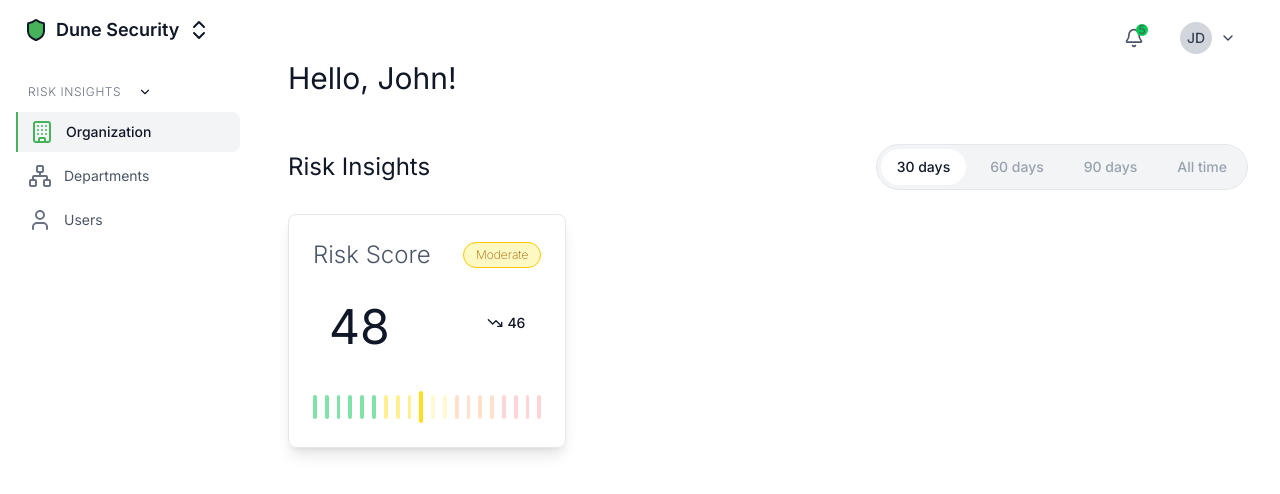
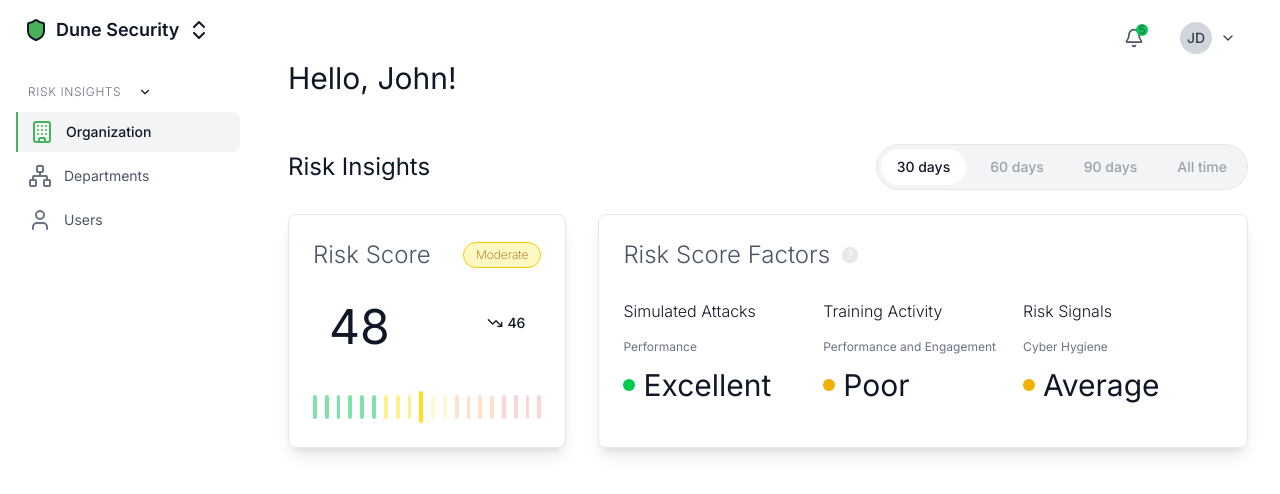
Before and after one commit to dlevenson44/dune-dashboard, a Next.js app: page / in a window 1280 px wide. Shown: the top 494 px of the page. Built offline with nearby package versions, Linux system fonts and the light colour scheme.

Commit message:
setup risk score factors card

```diff
--- a/features/dashboard/components/Dashboard.tsx
+++ b/features/dashboard/components/Dashboard.tsx
@@ -10,7 +10,7 @@ import Sidebar from '~/shared/components/Sidebar/Sidebar';
 import SwitchFilter from '~/shared/components/Filters/SwitchFilter';
 import {
   mockRiskScoreData,
-  // mockRiskScoreFactors,
+  mockRiskScoreFactors,
   // mockTimeSeriesData,
   // mockOrganizationStats,
   // mockSimulatedAttacks,
@@ -48,9 +48,9 @@ const Dashboard = () => {
             </div>
 
           {/* Top Row Cards */}
-          <div className="grid grid-cols-[30%_70%] lg:grid-cols-[30%_70%] gap-8 mb-6 mr-8">
+          <div className="grid grid-cols-1 lg:grid-cols-[30%_70%] gap-8 mb-6 mr-8">
             <RiskScore data={mockRiskScoreData} />
-            {/* <RiskScoreFactors factors={mockRiskScoreFactors} /> */}
+            <RiskScoreFactors factors={mockRiskScoreFactors} />
           </div>
           </div>
         </main>
--- /dev/null
+++ b/features/dashboard/components/RiskScoreFactors.tsx
@@ -0,0 +1,48 @@
+import React from "react";
+
+import Card from "~/shared/components/Card/Card"
+import { RiskScoreFactor } from "~/shared/types/dashboard";
+
+interface RiskScoreFactorsProps {
+  factors: RiskScoreFactor[];
+}
+
+const RiskScoreFactors = ({ factors }: RiskScoreFactorsProps) => {
+  const getStatusDotColor = (status: RiskScoreFactor['status']) => {
+    switch (status) {
+      case 'Excellent':
+        return 'bg-green-500';
+      case 'Poor':
+        return 'bg-yellow-500';
+      case 'Average':
+        return 'bg-yellow-500';
+      default:
+        return 'bg-gray-500';
+    }
+  };
+
+  return (
+    <Card header="Risk Score Factors" showTooltip>
+      <div className="grid grid-cols-3 gap- mt-3">
+        {factors.map((factor, index) => (
+          <div key={index} className="flex flex-col">
+            <h4 className="text-md font-light text-gray-900 mb-1">
+              {factor.category}
+            </h4>
+            <p className="text-xs text-gray-500 my-3">
+              {factor.performance}
+            </p>
+            <div className="flex items-center gap-2">
+              <div className={`w-3 h-3 rounded-full ${getStatusDotColor(factor.status)}`} />
+              <span className="text-3xl">
+                {factor.status}
+              </span>
+            </div>
+          </div>
+        ))}
+      </div>
+    </Card>
+  )
+};
+
+export default RiskScoreFactors;
--- a/shared/components/Card/Card.tsx
+++ b/shared/components/Card/Card.tsx
@@ -12,12 +12,14 @@ const Card = ({
   customShadowColor,
   header,
   headerTag,
+  showTooltip,
 }: CardProps) => {
   return (
-    <div className={`flex flex-col justify-around bg-white/90 rounded-lg shadow-lg p-6 border border-gray-200 ${customShadowColor ? `shadow-${customShadowColor}` : ''}`}>
+    <div className={`flex flex-col bg-white/90 rounded-lg shadow-lg p-6 border border-gray-200 ${customShadowColor ? `shadow-${customShadowColor}` : ''}`}>
       <CardHeader
         header={header}
         headerTag={headerTag}
+        showTooltip={showTooltip}
       />
       {children}
     </div>
--- a/shared/components/Card/CardHeader.tsx
+++ b/shared/components/Card/CardHeader.tsx
@@ -1,18 +1,23 @@
 import type { ReactNode } from "react";
 
 export interface CardHeaderProps {
-  header: string;
-  headerTag?: ReactNode
+  header: string | ReactNode;
+  headerTag?: ReactNode;
+  showTooltip?: boolean
 }
 
 const CardHeader = ({
   header,
   headerTag,
+  showTooltip
 }: CardHeaderProps) => (
   <div className="flex items-center justify-between mb-4">
-    <h3 className="text-2xl font-light text-gray-600">
-      {header}
-    </h3>
+    <div className="flex items-center">
+      <h3 className="text-2xl font-light text-gray-600">
+        {header}
+      </h3>
+      {showTooltip && <span className="ml-3 text-white text-xs bg-gray-200 rounded-full h-4 w-4 text-center">?</span>}
+    </div>
     {headerTag}
   </div>
 );
```
